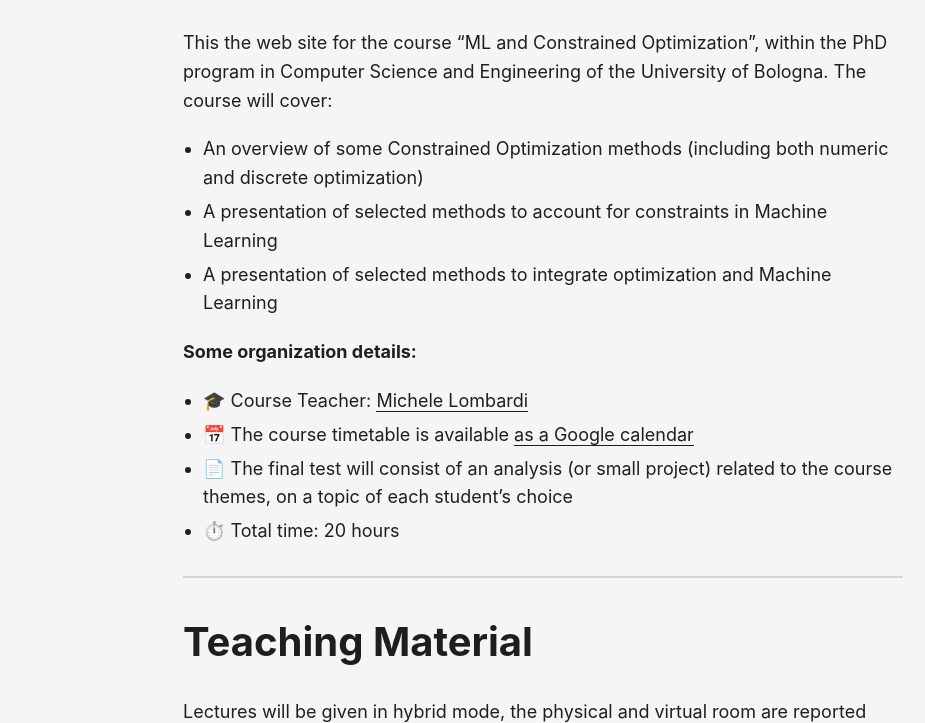
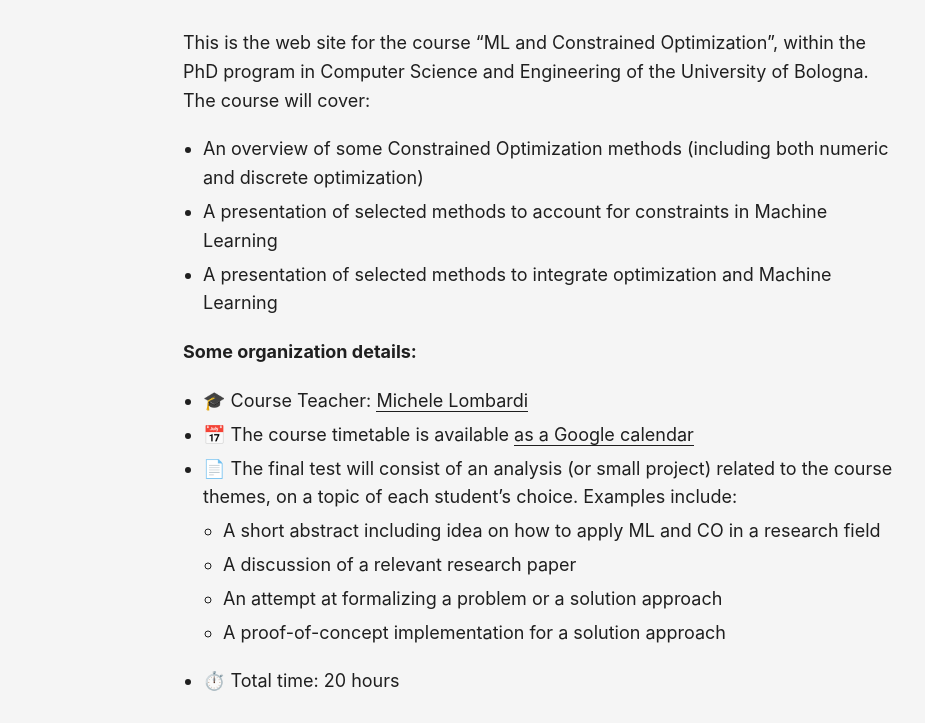
Before and after one commit to ml-co-2024/ml-co-2024.github.io, a plain HTML site: page index.html in a window 1280 px wide. Shown: the part 175-898 px from the top of the page, without its empty margins (97-1022 px from the left). Drawn offline with Linux system fonts and the light colour scheme.

Commit message:
Added clarifications about the exam

```diff
--- a/index.html
+++ b/index.html
@@ -129,7 +129,7 @@
 </header>
 <main class="main">
 <div class="post-content"><h1 id="course-info">Course Info<a hidden class="anchor" aria-hidden="true" href="#course-info">#</a></h1>
-<p>This the web site for the course &ldquo;ML and Constrained Optimization&rdquo;, within the PhD program in Computer Science and Engineering of the University of Bologna.
+<p>This is the web site for the course &ldquo;ML and Constrained Optimization&rdquo;, within the PhD program in Computer Science and Engineering of the University of Bologna.
 The course will cover:</p>
 <ul>
 <li>An overview of some Constrained Optimization methods (including both numeric and discrete optimization)</li>
@@ -140,7 +140,14 @@ The course will cover:</p>
 <ul>
 <li>🎓 Course Teacher: <a href="https://www.unibo.it/sitoweb/michele.lombardi2">Michele Lombardi</a></li>
 <li>📅 The course timetable is available <a href="https://calendar.google.com/calendar/u/0?cid=NHVkbWRwa2IzNHI5dnI3aXR2bzcxM25uZW9AZ3JvdXAuY2FsZW5kYXIuZ29vZ2xlLmNvbQ">as a Google calendar</a></li>
-<li>📄 The final test will consist of an analysis (or small project) related to the course themes, on a topic of each student&rsquo;s choice</li>
+<li>📄 The final test will consist of an analysis (or small project) related to the course themes, on a topic of each student&rsquo;s choice. Examples include:
+<ul>
+<li>A short abstract including idea on how to apply ML and CO in a research field</li>
+<li>A discussion of a relevant research paper</li>
+<li>An attempt at formalizing a problem or a solution approach</li>
+<li>A proof-of-concept implementation for a solution approach</li>
+</ul>
+</li>
 <li>⏱️ Total time: 20 hours</li>
 </ul>
 <hr>
```
